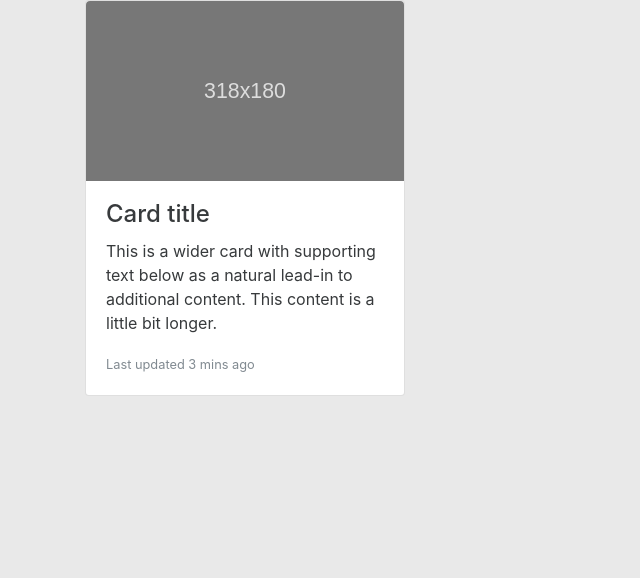
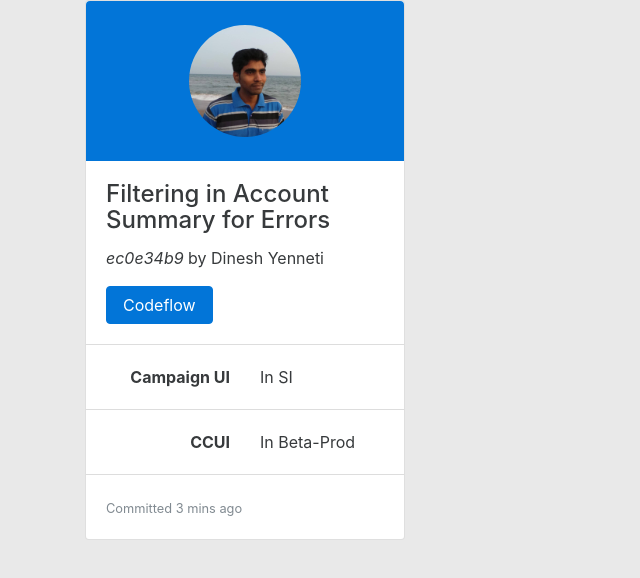
Before and after one commit to dineshygv/bs-cards, a plain HTML site: page index.html in a window 1280 px wide. Shown: the whole page, without its empty margins (0-640 px from the left). Drawn offline with Linux system fonts and the light colour scheme; files whose address does not match are found by name.

Commit message:
more styles

```diff
--- a/css/card.css
+++ b/css/card.css
@@ -1,3 +1,34 @@
 .card{
     max-width: 20rem;
+    border-radius: 4px;
 }
+
+.card .card-block:first-child{
+    border-top-left-radius: 4px;
+    border-top-right-radius: 4px;
+}
+
+.author-photo{
+    height: 10rem;
+}
+
+.author-photo-img{
+    width: 7rem;
+    height: 7rem;
+}
+
+.align-center-both {
+  min-height: 100%;
+  display: flex;
+  align-items: center;
+  justify-content: center;
+}
+
+.card-list-item{
+    border-top: 1px solid #ddd;
+}
+
+.card-list-item-label{
+    font-weight: bold;
+    text-align: right;
+}
--- a/index.html
+++ b/index.html
@@ -14,11 +14,27 @@
     <body>
             <div class="container">
                 <div class="card">
-                    <img class="card-img-top" src="img/holder.svg" alt="Card image cap">
+                    <div class="card-block author-photo bg-primary ">
+                        <div class="align-center-both">
+                            <img class="img-circle author-photo-img img-fluid " src="img/goyennet.jpg"/>
+                        </div>
+                    </div>
                     <div class="card-block">
-                        <h4 class="card-title">Card title</h4>
-                        <p class="card-text">This is a wider card with supporting text below as a natural lead-in to additional content. This content is a little bit longer.</p>
-                        <p class="card-text"><small class="text-muted">Last updated 3 mins ago</small></p>
+                        <h4 class="card-title">Filtering in Account Summary for Errors</h4>
+                        <p class="card-text"><em>ec0e34b9</em> by Dinesh Yenneti</p>
+                        <a href="#" class="btn btn-primary">Codeflow</a>
+                    </div>
+
+                    <div class="card-block card-list-item">
+                        <div class="col-sm-6 card-list-item-label">Campaign UI</div>
+                        <div class="col-sm-6">In SI</div>
+                    </div>
+                    <div class="card-block card-list-item">
+                        <div class="col-sm-6 card-list-item-label">CCUI</div>
+                        <div class="col-sm-6">In Beta-Prod</div>
+                    </div>
+                    <div class="card-block card-list-item">
+                        <p class="card-text"><small class="text-muted">Committed 3 mins ago</small></p>
                     </div>
                 </div>
             </div>
```
Also changed, not shown: img/goyennet.jpg (added).
